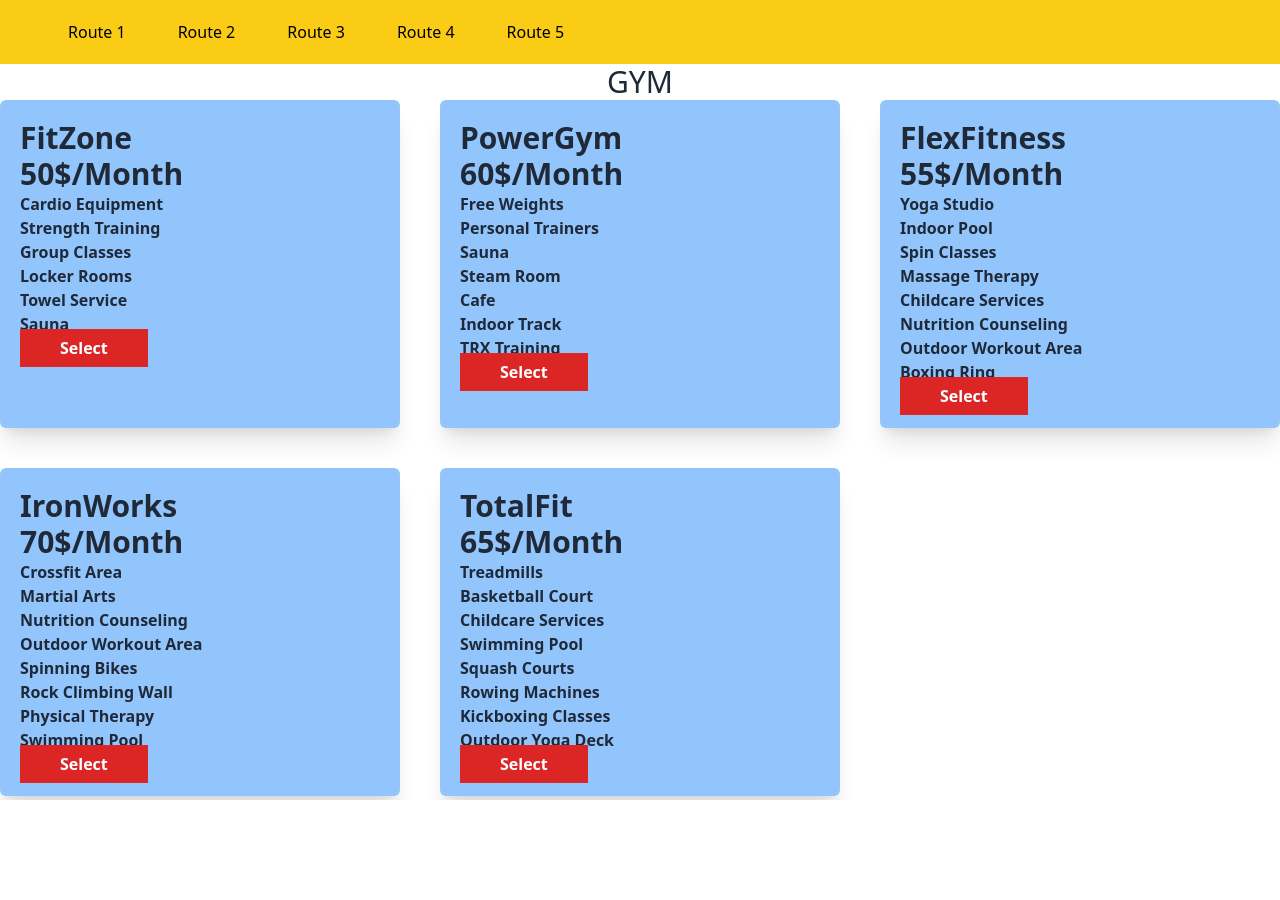
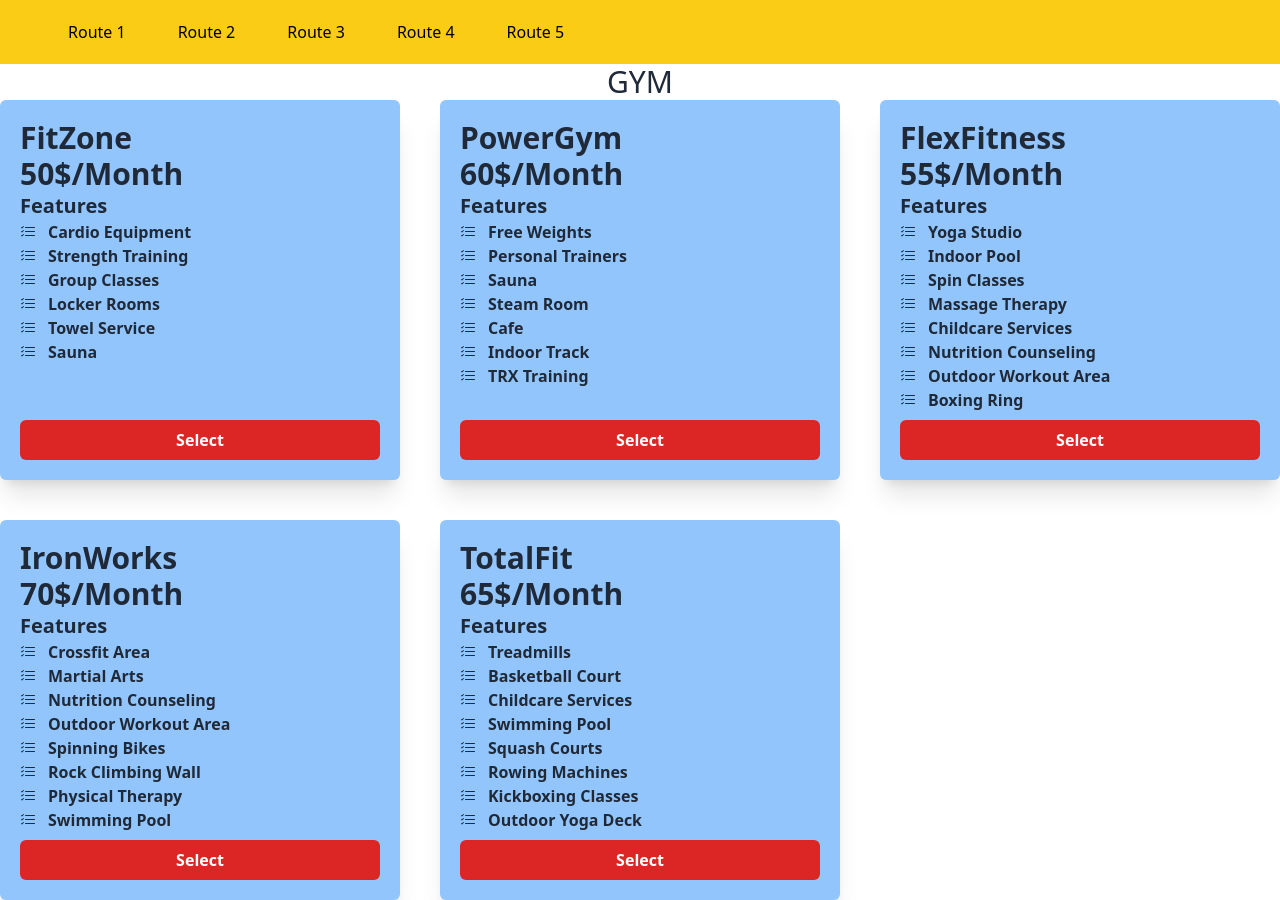
Before and after one commit to ShahariarSohan/my-price-options, a React (Vite) app: page / in a window 1280 px wide. Before the commit the page ends 800 px from the top, so only its background shows below. Built offline with nearby package versions, Linux system fonts and the light colour scheme.

Commit message:
gym card modification has completed

```diff
--- a/src/Components/Features/Features.jsx
+++ b/src/Components/Features/Features.jsx
@@ -1,9 +1,9 @@
 import PropTypes from "prop-types";
-
+import { BsListCheck } from "react-icons/bs";
 const Features = ({ feature }) => {
   return (
-    <div>
-      <h1 className="font-semibold">{feature}</h1>
+    <div className="font-semibold flex gap-3 items-center">
+      <BsListCheck></BsListCheck> <h1>{feature}</h1>
     </div>
   );
 };
--- a/src/Components/PriceOption/PriceOption.jsx
+++ b/src/Components/PriceOption/PriceOption.jsx
@@ -4,15 +4,16 @@ import Features from "../Features/Features";
 const PriceOption = ({ gym }) => {
   const { name, features, price } = gym;
   return (
-    <div className="bg-blue-300 font-semibold w-full p-5 shadow-xl rounded-md">
+    <div className="bg-blue-300 font-semibold w-full p-5 shadow-xl rounded-md flex flex-col">
       <h1 className="text-3xl">{name}</h1>
       <h1 className="text-3xl">{price}$/Month</h1>
-      <div className="flex flex-col flex-grow">
+      <div className=" flex-grow">
+        <h1 className="text-xl">Features</h1>
         {features.map((feature, idx) => (
           <Features key={idx} feature={feature}></Features>
         ))}
       </div>
-      <btn className="text-white bg-red-600 hover:bg-red-800 px-10 py-2">
+      <btn className="text-white text-center rounded-md bg-red-600 hover:bg-red-800 px-10 py-2 mt-2">
         Select
       </btn>
     </div>
```
